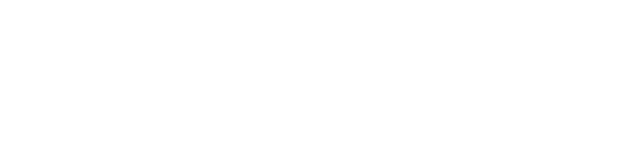
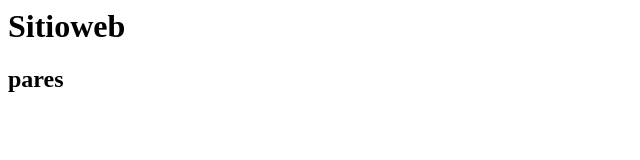
Before and after one commit to gloufac/proyecto-web, a plain HTML site: page index.html in a window 1280 px wide. Shown: the whole page, without its empty margins (0-640 px from the left). Drawn offline with Linux system fonts and the light colour scheme.

Commit message:
agregando mas cosas al proyecto

```diff
--- a/app.js
+++ b/app.js
@@ -1,2 +1,3 @@
 console.log("hola esto es una prueba");
 console.log("nueva version 002");
+let variable = "variable";
--- a/index.html
+++ b/index.html
@@ -6,6 +6,7 @@
     <title>Document</title>
 </head>
 <body>
-
+    <h1>Sitioweb</h1>
+    <h2>pares</h2>
 </body>
 </html>
```
